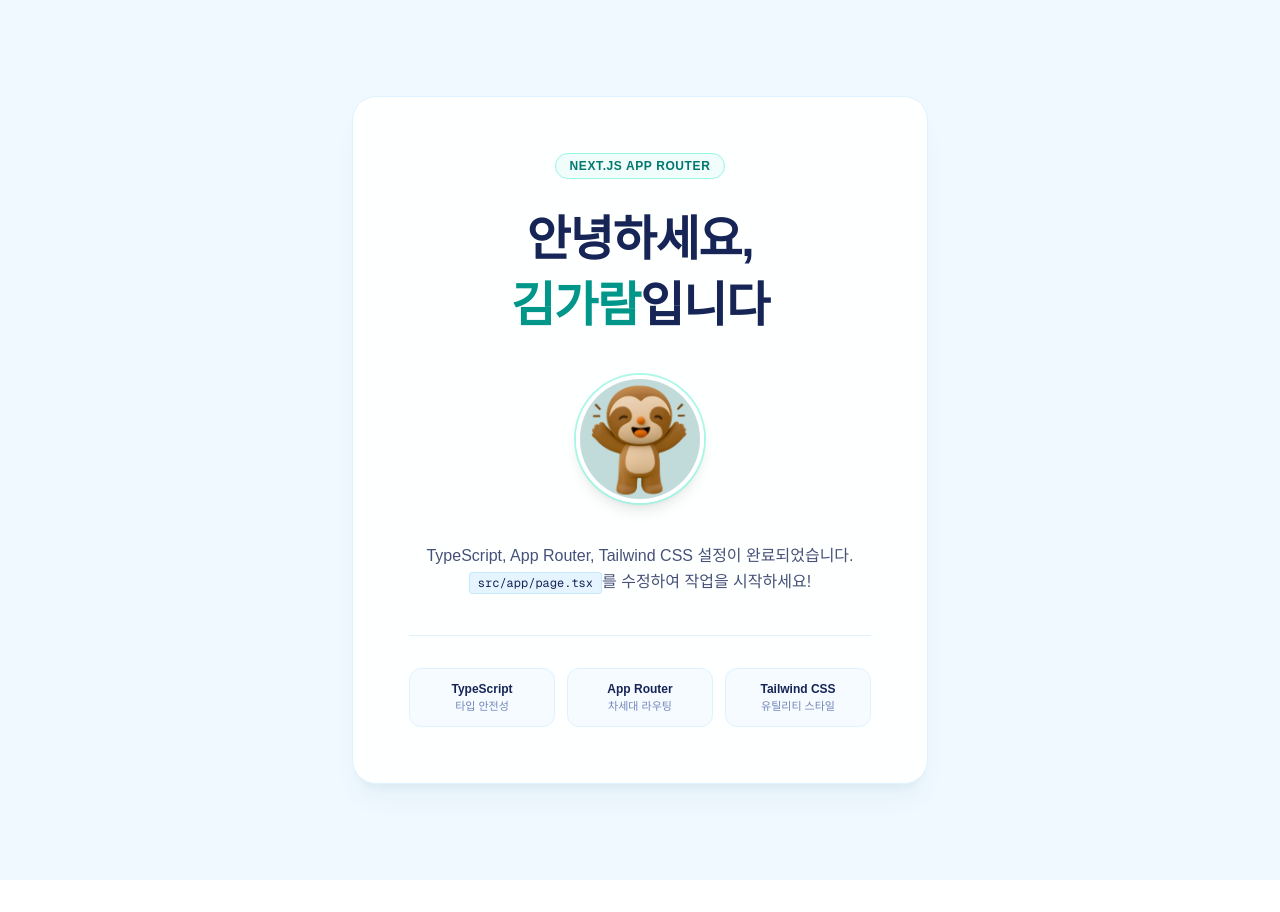
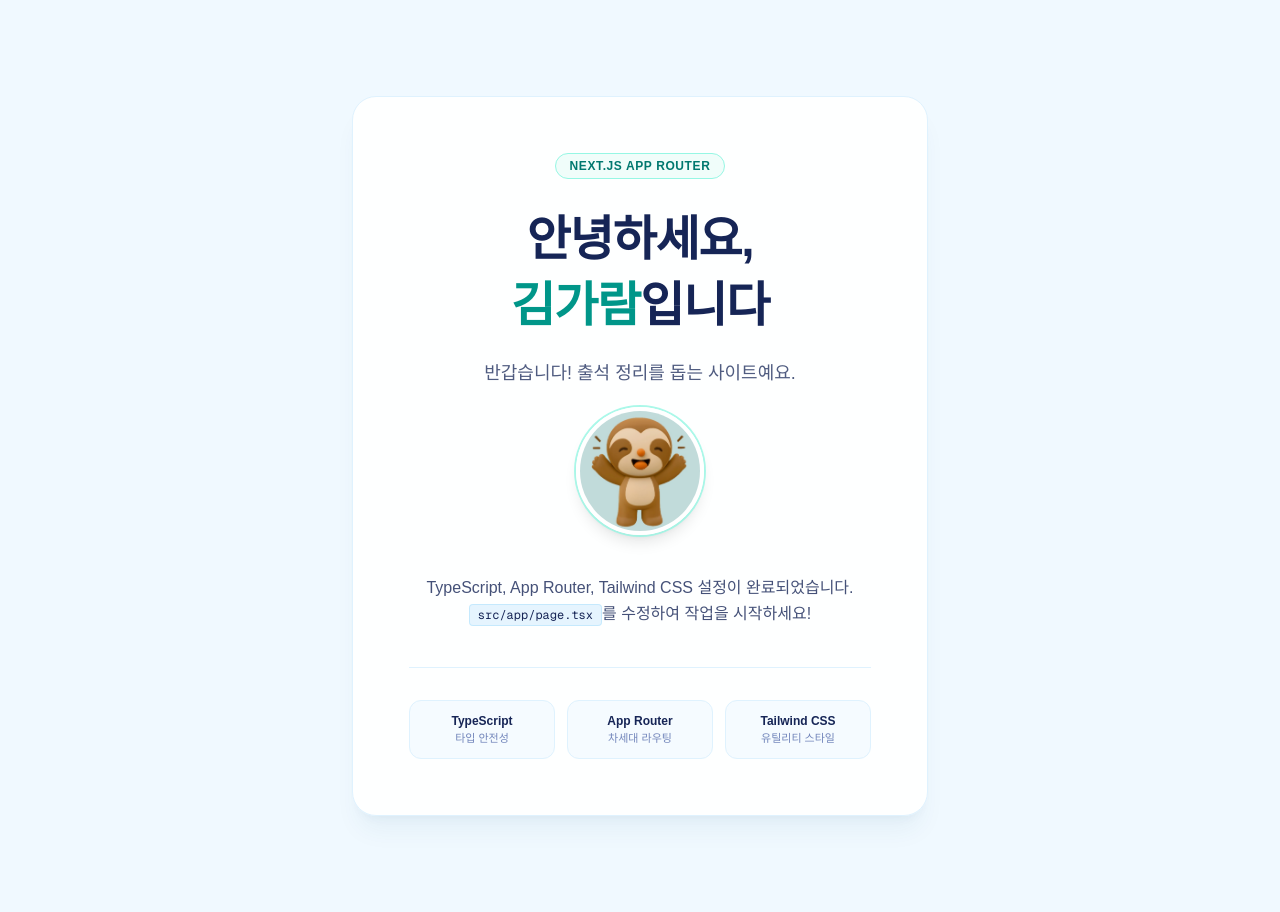
Before and after one commit to Gloria3513/my-first-site-demo, a Next.js app: page / in a window 1280 px wide. Before the commit the page ends 880 px from the top, so only its background shows below. Built offline with nearby package versions, Linux system fonts and the light colour scheme.

Commit message:
인사 문장 추가

```diff
--- a/src/app/page.tsx
+++ b/src/app/page.tsx
@@ -10,10 +10,13 @@ export default function Home() {
         </div>
 
         {/* 메인 제목 */}
-        <h1 className="text-3xl sm:text-4xl md:text-5xl font-black tracking-tight text-blue-950 leading-snug break-keep mb-7 sm:mb-9">
+        <h1 className="text-3xl sm:text-4xl md:text-5xl font-black tracking-tight text-blue-950 leading-snug break-keep mb-4 sm:mb-5">
           안녕하세요, <span className="text-teal-600">김가람</span>입니다
         </h1>
 
+        <p className="text-base sm:text-lg text-blue-950/75 font-medium mb-4 sm:mb-5">
+          반갑습니다! 출석 정리를 돕는 사이트예요.
+        </p>
         {/* 프로필 사진 (제목과 사진 사이, 사진과 소개 문장 사이 넉넉한 간격) */}
         <div className="mb-8 sm:mb-10">
           <div className="relative w-28 h-28 sm:w-32 sm:h-32 shrink-0">
```
